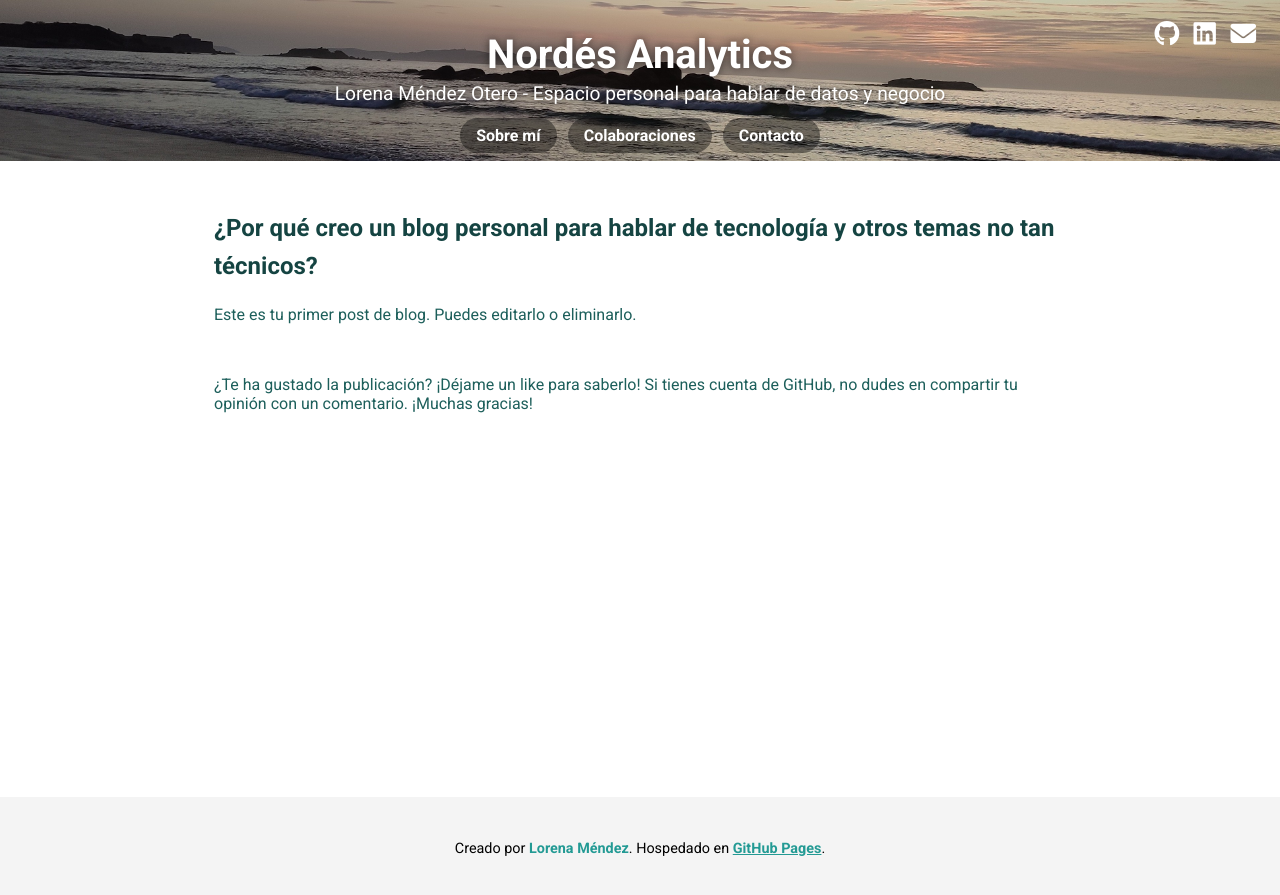
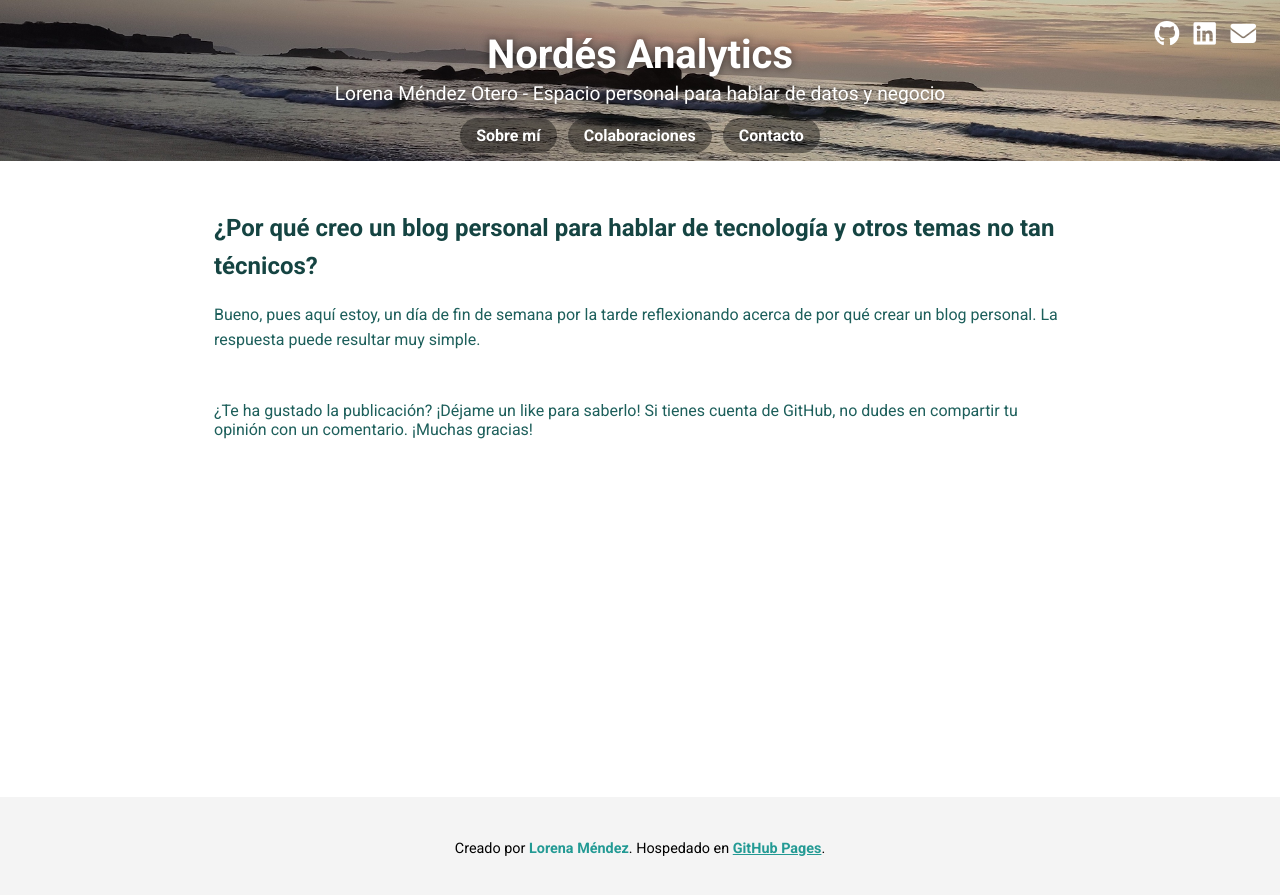
Before and after one commit to lmendezotero/lmendezotero.github.io, a Jekyll site: the page built from _posts/2025-06-26-por-que-creo-un-blog.md, in a window 1280 px wide. Shown: the top 895 px of the page. Built offline with Jekyll 4.4.1, drawn with Linux system fonts in a browser that asks for light colours; a script that is not in the unit is left out; comment, search, counter and statistics services are not loaded.

Commit message:
Update 2025-06-26-por-que-creo-un-blog.md

```diff
--- a/_posts/2025-06-26-por-que-creo-un-blog.md
+++ b/_posts/2025-06-26-por-que-creo-un-blog.md
@@ -11,4 +11,4 @@ permalink: /2025-06-26-por-que-creo-un-blog/
   ¿Por qué creo un blog personal para hablar de tecnología y otros temas no tan técnicos?
 </h2>
 
-Este es tu primer post de blog. Puedes editarlo o eliminarlo.
+Bueno, pues aquí estoy, un día de fin de semana por la tarde reflexionando acerca de por qué crear un blog personal. La respuesta puede resultar muy simple.
```
